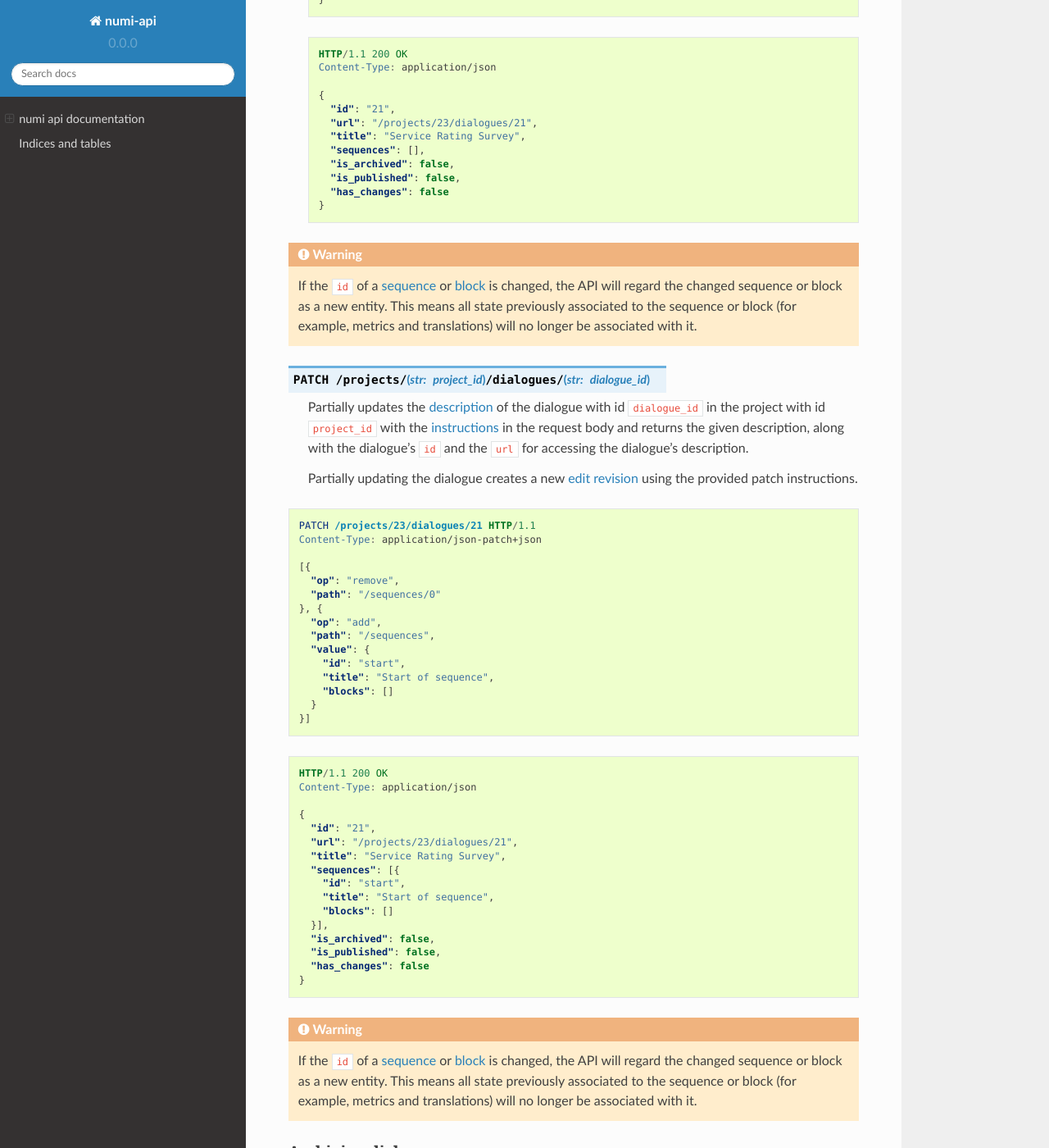
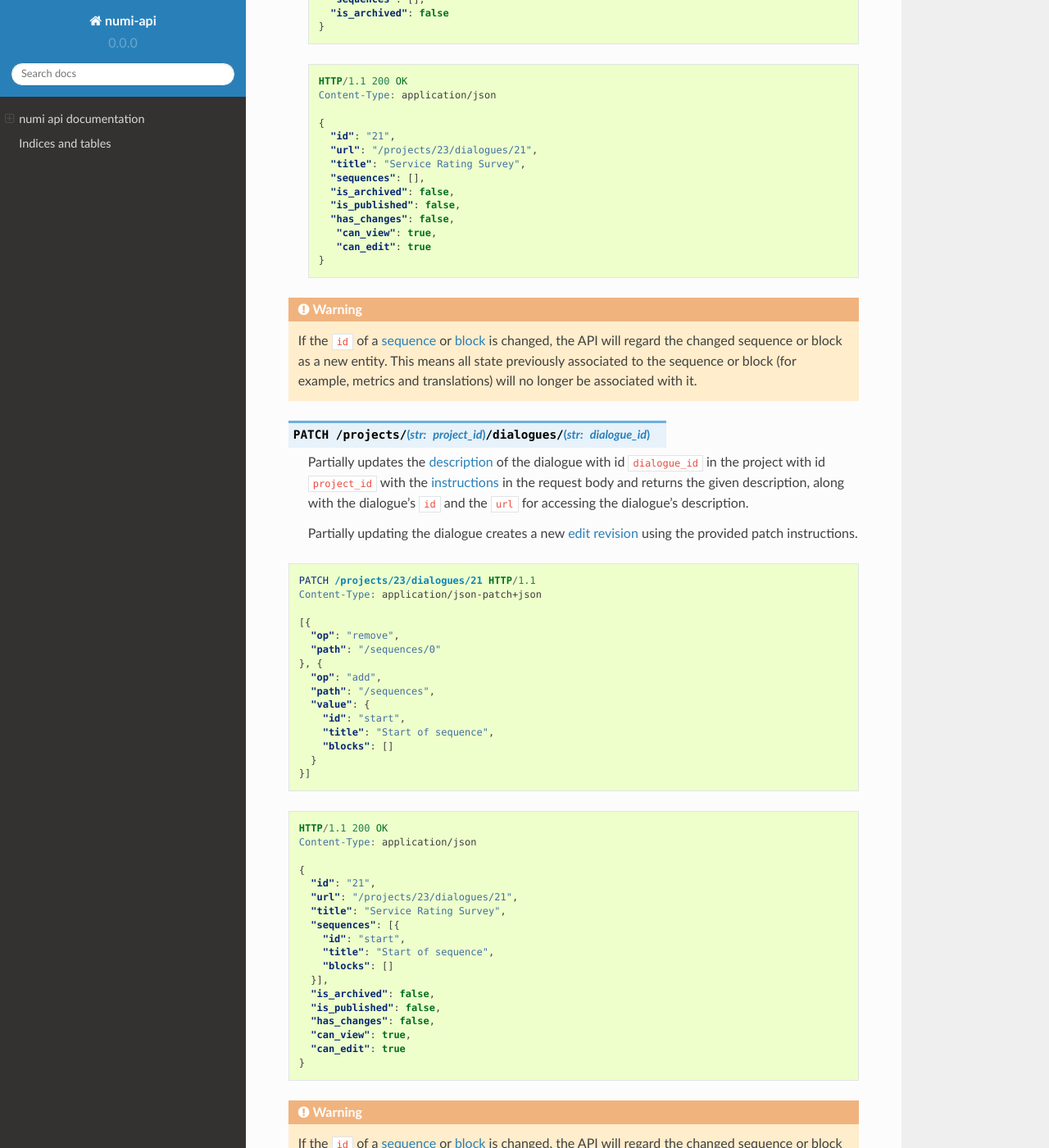
Before and after one commit to praekelt/numi-api, a Sphinx documentation site: the page built from docs/index.rst, in a window 1280 px wide and 1400 px high, scrolled down 18578 px. Shown: the whole window at 82% size. Built offline with Sphinx 7.4.7 and the Read the Docs theme 2.0.0, drawn with Linux system fonts in a browser that asks for light colours; some of the changed text lies outside the part shown.

Commit message:
Update outdated dialogue description examples that do not have user access details included

```diff
--- a/docs/index.rst
+++ b/docs/index.rst
@@ -749,7 +749,9 @@ Projects
          "url": "/projects/23/dialogues/21",
          "is_archived": false,
          "is_published": false,
-         "has_changes": false
+         "has_changes": false,
+         "can_view": true,
+         "can_edit": true
        }]
      }
 
@@ -1033,7 +1035,9 @@ If the dialogue isn't found, a ``404`` response will be given. The response body
       "sequences": [],
       "is_archived": false,
       "is_published": false,
-      "has_changes": false
+      "has_changes": false,
+       "can_view": true,
+       "can_edit": true
     }
 
 .. warning::
@@ -1086,7 +1090,9 @@ If the dialogue isn't found, a ``404`` response will be given. The response body
      }],
      "is_archived": false,
      "is_published": false,
-     "has_changes": false
+     "has_changes": false,
+     "can_view": true,
+     "can_edit": true
    }
 
 .. warning::
```
